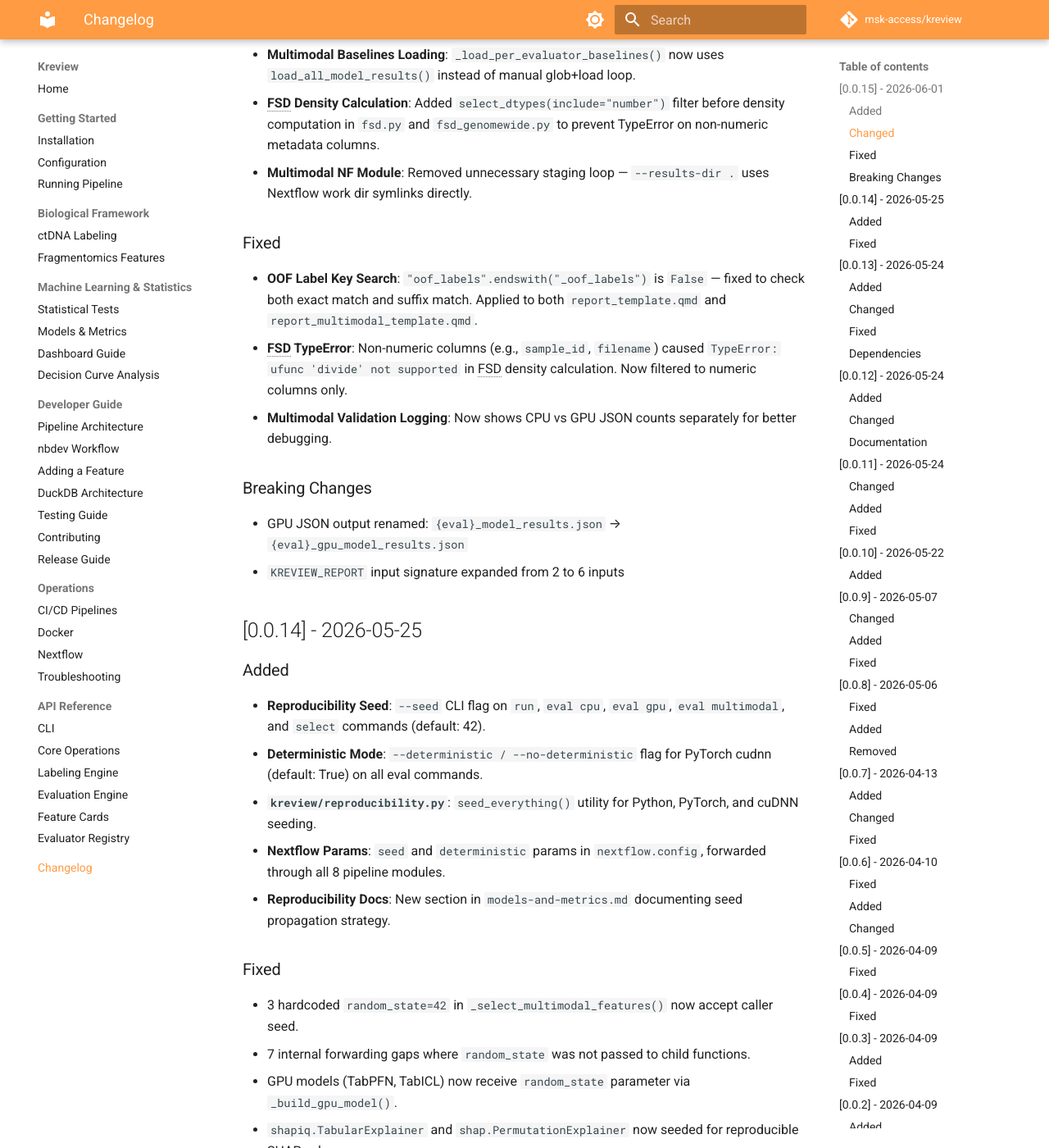
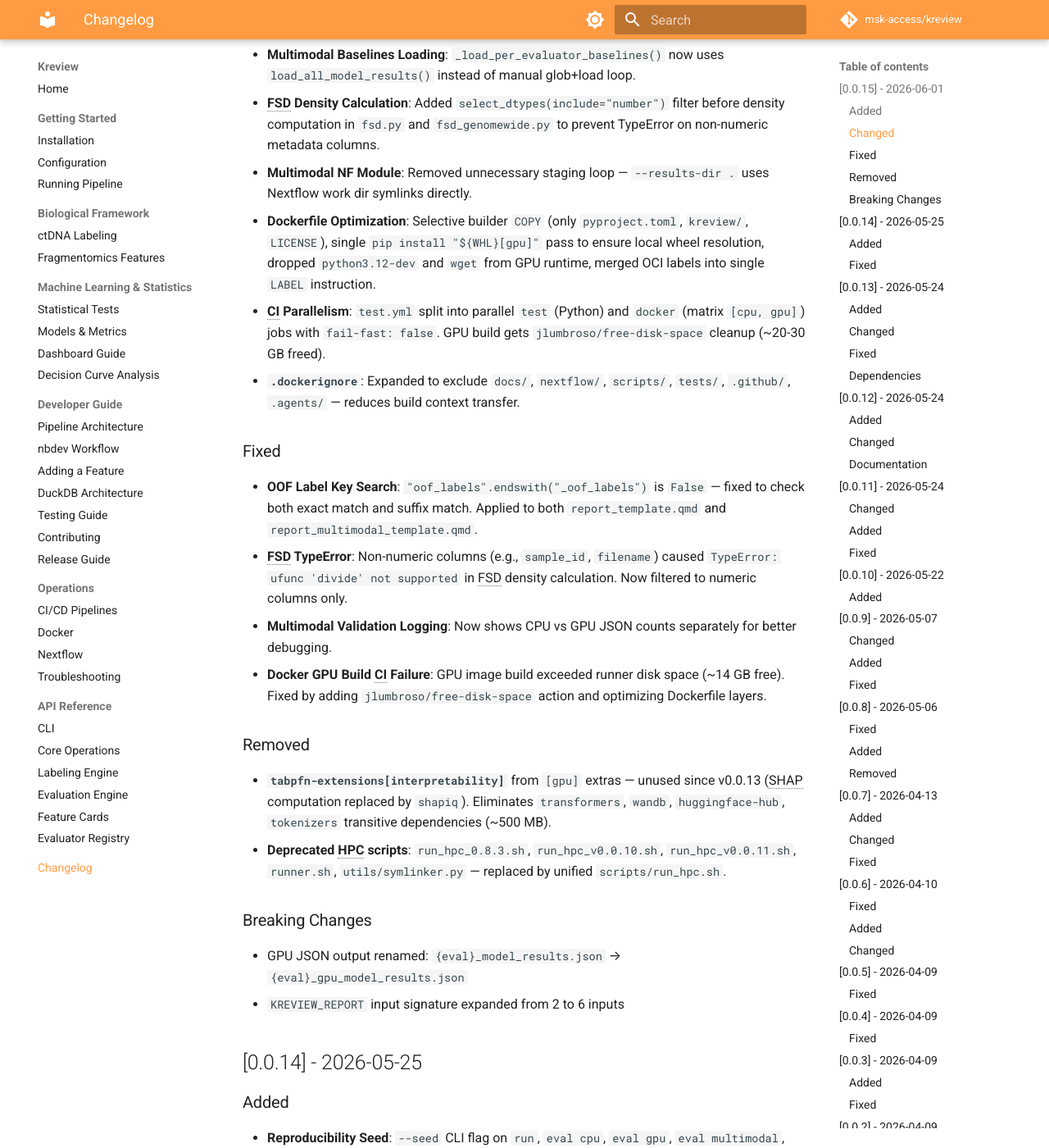
Before and after one commit to msk-access/kreview, an MkDocs documentation site: the page built from docs/changelog.md, in a window 1280 px wide and 1400 px high, scrolled down 1027 px. Shown: the whole window at 82% size. Built offline with MkDocs 1.6.1 and Material for MkDocs 9.7.7, drawn with Linux system fonts in a browser that asks for light colours; comment, search, counter and statistics services are not loaded; the version menu is left out.

Commit message:
docs: update README DAG + Docker section, add Docker/CI to changelog
README.md:
  - Mermaid DAG: add Scoreboard and Report Multimodal nodes
  - Docker section: show both CPU (latest) and GPU (latest-gpu) images
    with size estimates and NVIDIA driver note

CHANGELOG.md + docs/changelog.md:
  - Add Dockerfile optimization entries (selective COPY, wheel extras)
  - Add CI parallelism entry (matrix [cpu, gpu], disk cleanup)
  - Add .dockerignore expansion entry
  - Add tabpfn-extensions removal to Removed section
  - Add deprecated HPC scripts to Removed section
  - Add Docker GPU CI failure to Fixed section

```diff
--- a/docs/changelog.md
+++ b/docs/changelog.md
@@ -21,11 +21,19 @@ and this project adheres to [Semantic Versioning](https://semver.org/spec/v2.0.0
 - **Multimodal Baselines Loading**: `_load_per_evaluator_baselines()` now uses `load_all_model_results()` instead of manual glob+load loop.
 - **FSD Density Calculation**: Added `select_dtypes(include="number")` filter before density computation in `fsd.py` and `fsd_genomewide.py` to prevent TypeError on non-numeric metadata columns.
 - **Multimodal NF Module**: Removed unnecessary staging loop — `--results-dir .` uses Nextflow work dir symlinks directly.
+- **Dockerfile Optimization**: Selective builder `COPY` (only `pyproject.toml`, `kreview/`, `LICENSE`), single `pip install "${WHL}[gpu]"` pass to ensure local wheel resolution, dropped `python3.12-dev` and `wget` from GPU runtime, merged OCI labels into single `LABEL` instruction.
+- **CI Parallelism**: `test.yml` split into parallel `test` (Python) and `docker` (matrix `[cpu, gpu]`) jobs with `fail-fast: false`. GPU build gets `jlumbroso/free-disk-space` cleanup (~20-30 GB freed).
+- **`.dockerignore`**: Expanded to exclude `docs/`, `nextflow/`, `scripts/`, `tests/`, `.github/`, `.agents/` — reduces build context transfer.
 
 ### Fixed
 - **OOF Label Key Search**: `"oof_labels".endswith("_oof_labels")` is `False` — fixed to check both exact match and suffix match. Applied to both `report_template.qmd` and `report_multimodal_template.qmd`.
 - **FSD TypeError**: Non-numeric columns (e.g., `sample_id`, `filename`) caused `TypeError: ufunc 'divide' not supported` in FSD density calculation. Now filtered to numeric columns only.
 - **Multimodal Validation Logging**: Now shows CPU vs GPU JSON counts separately for better debugging.
+- **Docker GPU Build CI Failure**: GPU image build exceeded runner disk space (~14 GB free). Fixed by adding `jlumbroso/free-disk-space` action and optimizing Dockerfile layers.
+
+### Removed
+- **`tabpfn-extensions[interpretability]`** from `[gpu]` extras — unused since v0.0.13 (SHAP computation replaced by `shapiq`). Eliminates `transformers`, `wandb`, `huggingface-hub`, `tokenizers` transitive dependencies (~500 MB).
+- **Deprecated HPC scripts**: `run_hpc_0.8.3.sh`, `run_hpc_v0.0.10.sh`, `run_hpc_v0.0.11.sh`, `runner.sh`, `utils/symlinker.py` — replaced by unified `scripts/run_hpc.sh`.
 
 ### Breaking Changes
 - GPU JSON output renamed: `{eval}_model_results.json` → `{eval}_gpu_model_results.json`
```
Also changed, not shown: CHANGELOG.md (+8 -0 lines), README.md (+12 -3 lines).
